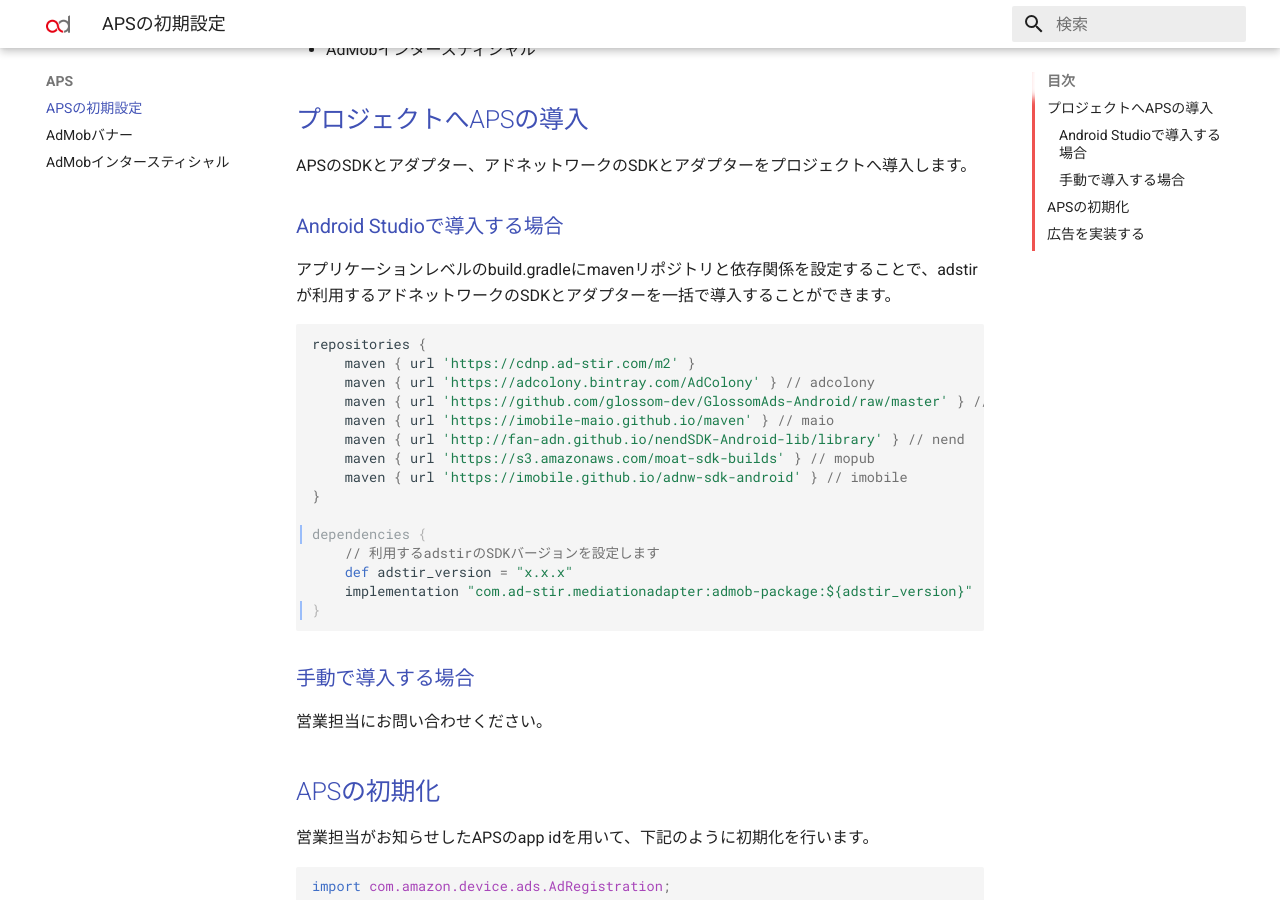
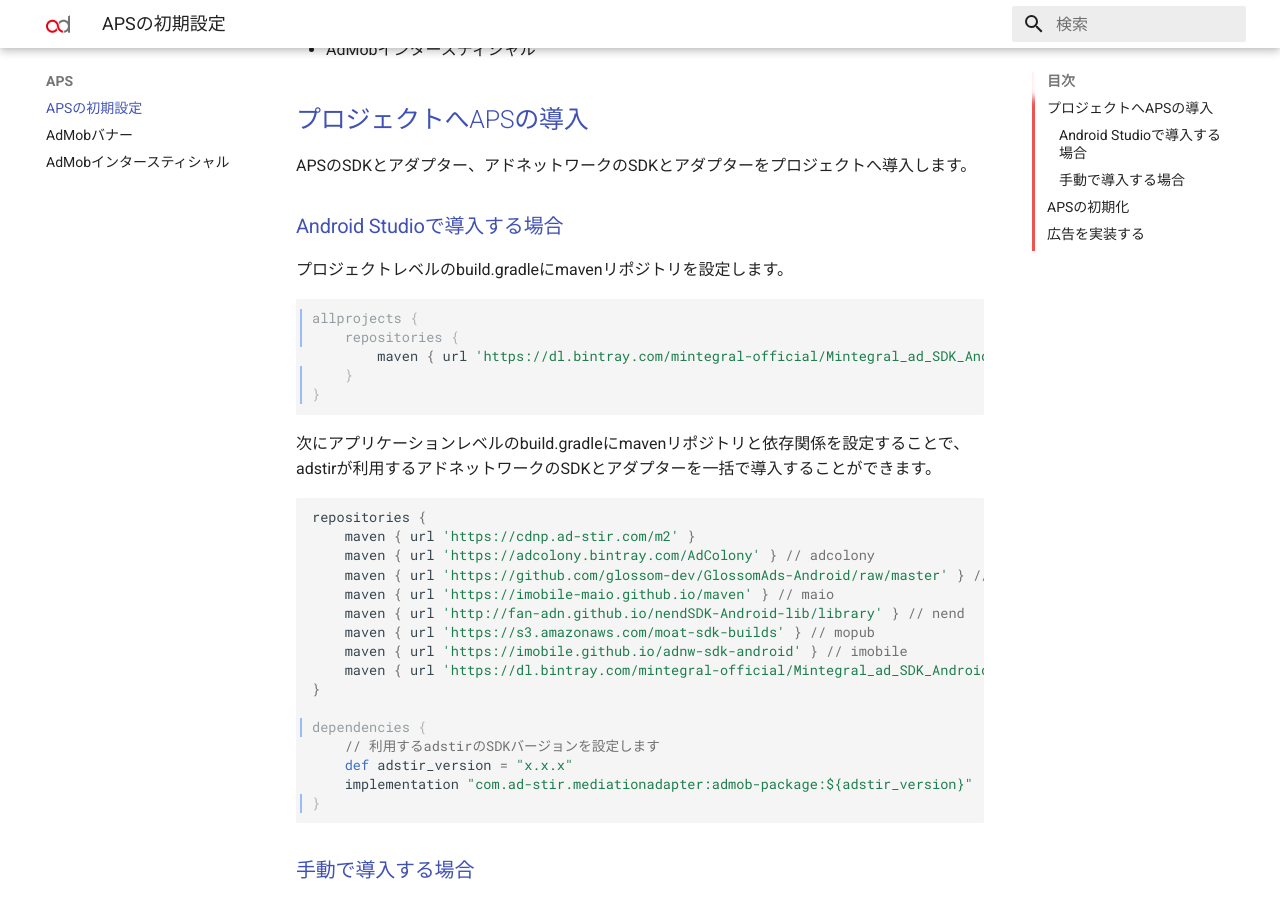
Before and after one commit to united-adstir/android-sdk-docs, an MkDocs documentation site: the page built from docs/aps/init.md, in a window 1280 px wide and 900 px high, scrolled down 267 px. Built offline with MkDocs 1.6.1 and Material for MkDocs 9.7.7, drawn with Linux system fonts in a browser that asks for light colours; the version menu is left out.

````diff
--- a/docs/aps/init.md
+++ b/docs/aps/init.md
@@ -10,9 +10,20 @@ APSの広告は下記のものに対応しております。
 APSのSDKとアダプター、アドネットワークのSDKとアダプターをプロジェクトへ導入します。
 
 ### Android Studioで導入する場合
-アプリケーションレベルのbuild.gradleにmavenリポジトリと依存関係を設定することで、adstirが利用するアドネットワークのSDKとアダプターを一括で導入することができます。
 
-```groovy hl_lines="11 15"
+プロジェクトレベルのbuild.gradleにmavenリポジトリを設定します。
+
+```groovy hl_lines="1 2 4 5"
+allprojects {
+    repositories {
+        maven { url 'https://dl.bintray.com/mintegral-official/Mintegral_ad_SDK_Android' } // mintegral
+    }
+}
+```
+
+次にアプリケーションレベルのbuild.gradleにmavenリポジトリと依存関係を設定することで、adstirが利用するアドネットワークのSDKとアダプターを一括で導入することができます。
+
+```groovy hl_lines="12 16"
 repositories {
     maven { url 'https://cdnp.ad-stir.com/m2' }
     maven { url 'https://adcolony.bintray.com/AdColony' } // adcolony
@@ -21,6 +32,7 @@ repositories {
     maven { url 'http://fan-adn.github.io/nendSDK-Android-lib/library' } // nend
     maven { url 'https://s3.amazonaws.com/moat-sdk-builds' } // mopub
     maven { url 'https://imobile.github.io/adnw-sdk-android' } // imobile
+    maven { url 'https://dl.bintray.com/mintegral-official/Mintegral_ad_SDK_Android' } // mintegral
 }
 
 dependencies {
````
Also changed, not shown: docs/adstir/init/android_studio_integration.md (+14 -1 lines), docs/adstir/init/manual_integration.md (+1 -1 lines), docs/adstir/network/mobvista.md (+12 -1 lines), docs/adstir/network/mopub.md (+2 -2 lines).
